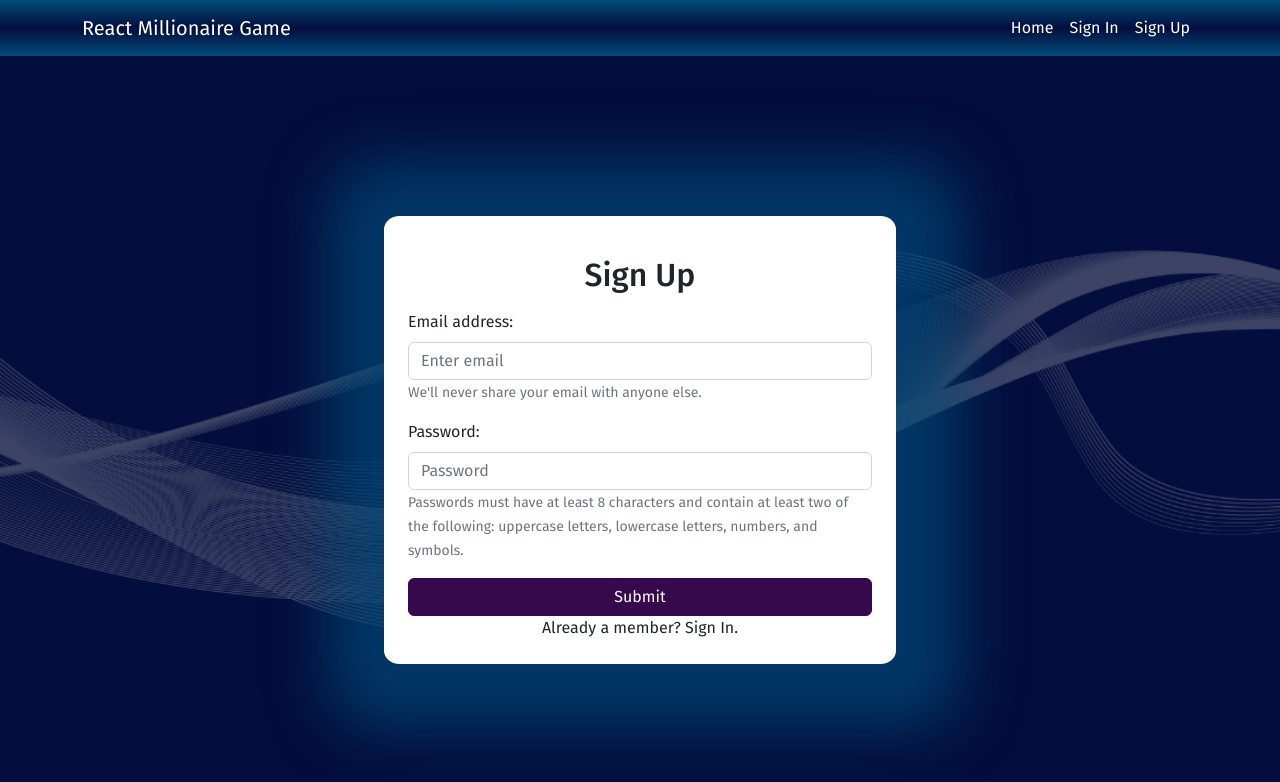
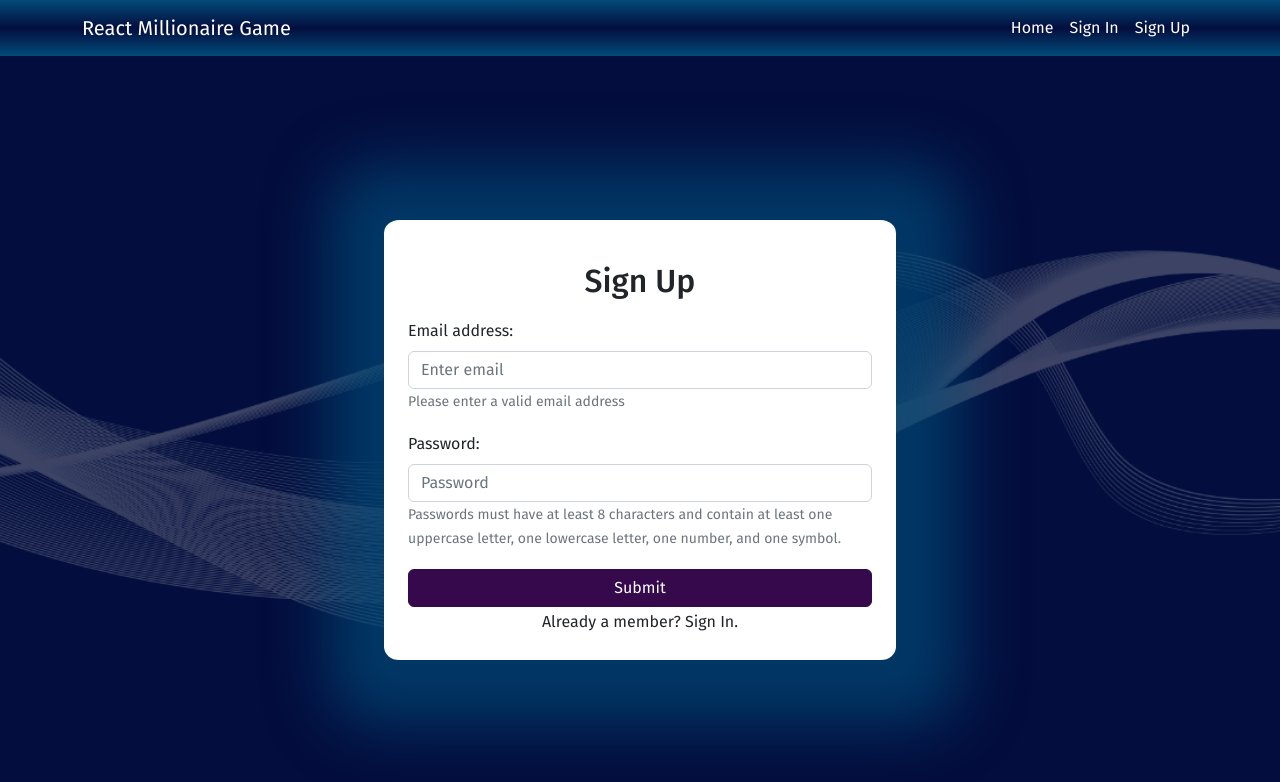
Before and after one commit to elisa-1/react-trivia-game, a React (Create React App) app: page /signup in a window 1280 px wide. Shown: the top 782 px of the page. Built offline with nearby package versions, Linux system fonts and the light colour scheme; no server answers.

Commit message:
Add form validation in jsx in AuthForm component

```diff
--- a/src/components/AuthForm/AuthForm.jsx
+++ b/src/components/AuthForm/AuthForm.jsx
@@ -22,6 +22,9 @@ const AuthForm = (props) => {
         <BSForm.Group className="mb-3" controlId="formBasicEmail">
           <BSForm.Label>{UI_TEXT.authForm.emailLabel}</BSForm.Label>
           <BSForm.Control
+            // required
+            title={UI_TEXT.authForm.emailText}
+            pattern="[a-zA-Z0-9._+-]+@[a-zA-Z0-9_-]+\.+[a-zA-Z0-9-\.]{2,}"
             type="email"
             placeholder="Enter email"
             onChange={(event) => props.onChangeEmail(event.target.value)}
@@ -36,6 +39,9 @@ const AuthForm = (props) => {
         <BSForm.Group className="mb-3" controlId="formBasicPassword">
           <BSForm.Label> {UI_TEXT.authForm.passwordLabel}</BSForm.Label>
           <BSForm.Control
+            required
+            title={UI_TEXT.authForm.passwordText}
+            pattern="^(?=.*\d)(?=.*[a-z])(?=.*[A-Z])(?=.*[^\da-zA-Z])(.{8,})$"
             type="password"
             placeholder="Password"
             onChange={(event) => props.onChangePassword(event.target.value)}
--- a/src/services/constants.js
+++ b/src/services/constants.js
@@ -24,7 +24,7 @@ const UI_TEXT = {
     preferredCategory: "Preferred category: ",
     totalQuestionsAnswered: "Total number of questions answered: ",
     averageTimeToAnswer: "Average time to answer: ",
-    lifelinesUsed: "Total number of lifelines used: "
+    lifelinesUsed: "Total number of lifelines used: ",
   },
 
   authForm: {
@@ -32,7 +32,8 @@ const UI_TEXT = {
     passwordLabel: "Password:",
     emailText: "We'll never share your email with anyone else.",
     passwordText:
-      "Passwords must have at least 8 characters and contain at least two of the following: uppercase letters, lowercase letters, numbers, and symbols.",
+      "Passwords must have at least 8 characters and contain at least one uppercase letter, one lowercase letter, one number, and one symbol.",
+    emailText: "Please enter a valid email address",
     suggestSignIn: "Already a member? Sign In.",
     suggestSignUp: "Don't have an account yet? Sign Up",
   },
```
